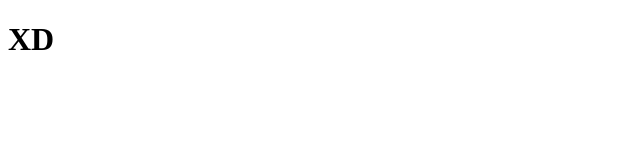
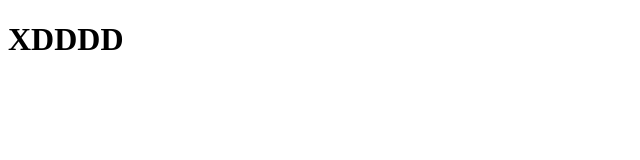
Before and after one commit to mitsnut/odin-recipe, a plain HTML site: page index.html in a window 1280 px wide. Shown: the whole page, without its empty margins (0-640 px from the left). Drawn offline with Linux system fonts and the light colour scheme.

Commit message:
edit index

```diff
--- a/index.html
+++ b/index.html
@@ -5,7 +5,7 @@
         <meta charset=¨utf-8¨/>
     </head>
     <body>
-        <h1>XD</h1>
+        <h1>XDDDD</h1>
     </body>
 
 
```
